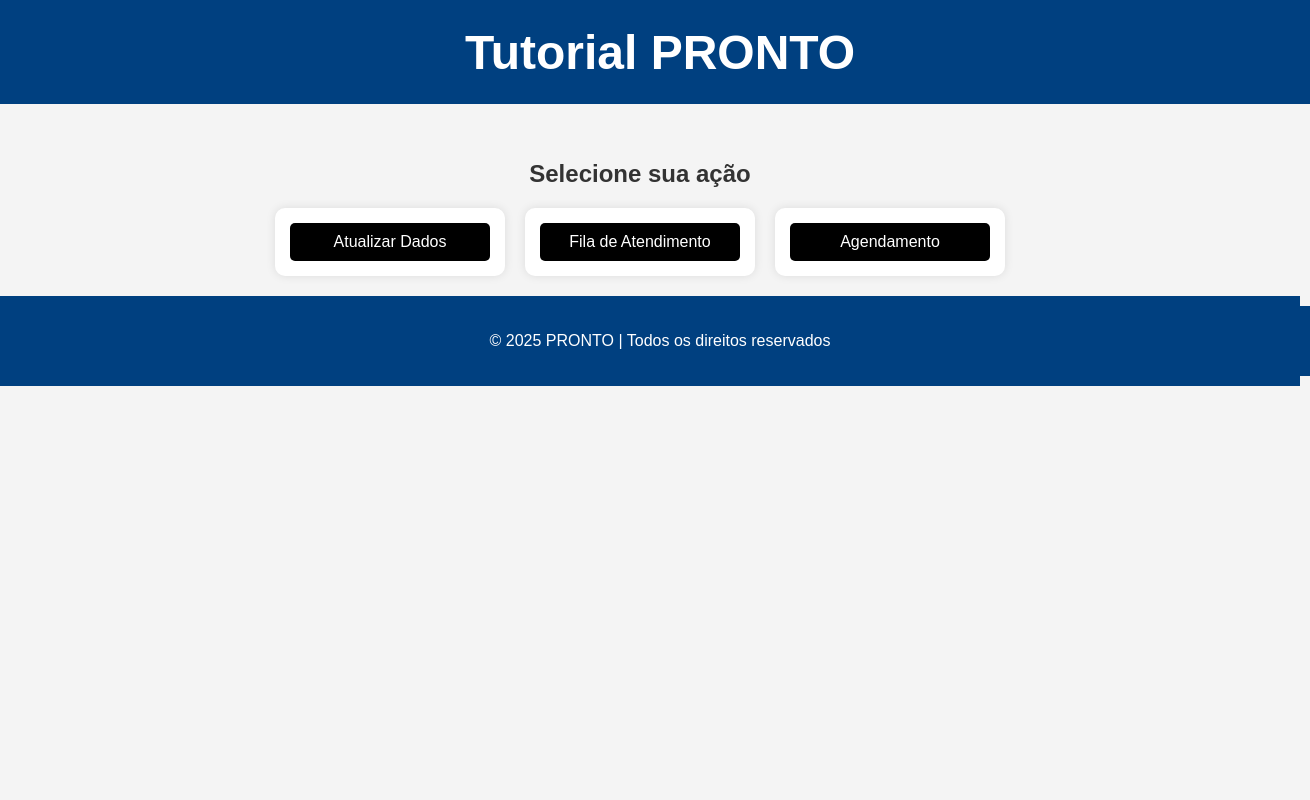
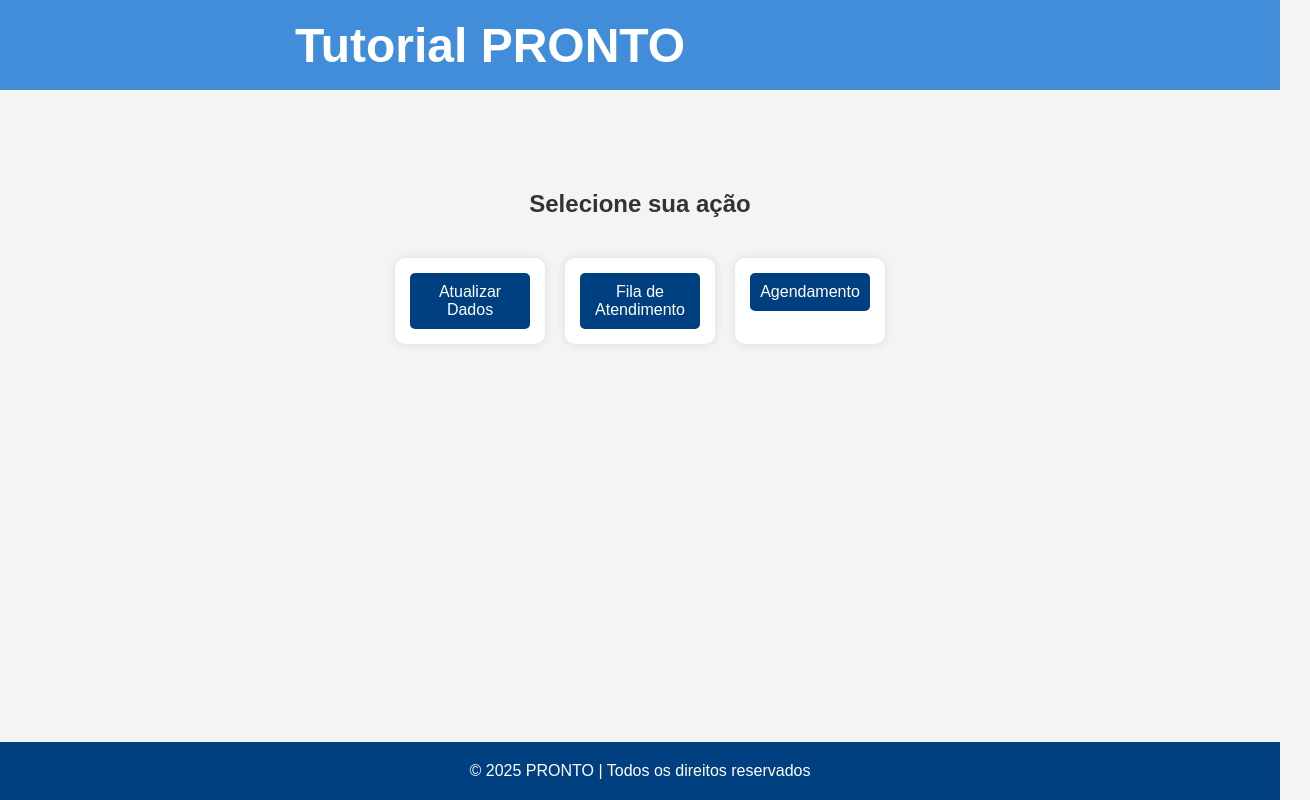
Before and after one commit to lidiane555/TutorialPronto, a plain HTML site: page cargos/medico.html in a window 1280 px wide. Shown: the whole page, 1310 px wide, since content can reach past the window. Drawn offline with Linux system fonts and the light colour scheme.

Commit message:
bug & feat: corrigir o footer descolado e a posição da logo. Adicionar estilização para ação.container

```diff
--- a/styles.css
+++ b/styles.css
@@ -1,48 +1,67 @@
-body {
-    font-family: Arial, sans-serif;
+* {
     margin: 0;
     padding: 0;
+    box-sizing: border-box;
+}
+
+html, body {
+    height: 100%;
+    padding-top: 50px;
+    display: flex;
+    flex-direction: column;
+    font-family: Arial, sans-serif;
     background-color: #f4f4f4;
     text-align: center;
-    padding-top: 70px;
-    margin-top: 70px;
-
 }
 
+
 header {
-    background: #004080;
+    background: #418dda;
     color: white;
     padding: 20px;
-    margin-bottom: 20px;
     position: fixed;
     top: 0;
     left: 0;
     width: 100%;
-    height: 8%;
+    height: 90px;
     z-index: 1000;
     display: flex;
-    justify-content: center;
+    justify-content: space-between;
     align-items: center;
     font-size: 24px;
 }
 
+header h1 {
+    flex: 1; /* Faz o título ocupar o espaço restante */
+    text-align: center; /* Centraliza o texto */
+    margin: 0; /* Remove margens padrão */
+    margin-left: -300px; /* Ajuste fino para centralizar visualmente */
+}
+
+main {
+    flex: 1;
+    margin-top: 70px;
+    display: flex;
+    flex-direction: column;
+    align-items: center;
+    justify-content: flex-start;
+}
 
 
-
-footer{
+footer {
     background: #004080;
     color: white;
     padding: 10px;
     text-align: center;
-    position: relative;
-    bottom: 0;
     width: 100%;
 }
 
+
 h2 {
     color: #333;
-    margin-top: 20px;
+    margin: 20px 0;
 }
+
 
 .cargos-container {
     display: flex;
@@ -52,6 +71,7 @@ h2 {
     margin: 20px;
 }
 
+
 .cargo {
     background: white;
     padding: 15px;
@@ -59,35 +79,22 @@ h2 {
     box-shadow: 0 0 10px rgba(0, 0, 0, 0.1);
     width: 200px;
     text-align: center;
+}
 
-}
 
 
 .cargo img {
     width: 100px;
     height: 100px;
     margin-bottom: 10px;
+    display: block;
+    margin-left: auto;
+    margin-right: auto;
 }
 
-.ação {
-    background: white;
-    padding: 15px;
-    border-radius: 10px;
-    box-shadow: 0 0 10px rgba(0, 0, 0, 0.1);
-    width: 200px;
-    text-align: center;
-
-}
-.ação-container {
-    display: flex;
-    flex-wrap: wrap;
-    justify-content: center;
-    gap: 20px;
-    margin: 20px;
-}
 
 button {
-    background: #000000;
+    background: #004080;
     color: white;
     border: none;
     padding: 10px;
@@ -99,23 +106,40 @@ button {
 
 button:hover {
     background: #5195fc;
+    transform: scale(1.10);
 }
+
+.ação-container {
+    display: flex;
+    flex-wrap: wrap;
+    justify-content: center;
+    gap: 20px;
+    margin: 20px;
+}
+
+
+.ação {
+    background: white;
+    padding: 15px;
+    border-radius: 10px;
+    box-shadow: 0 0 10px rgba(0, 0, 0, 0.1);
+    width: 150px; /* Ajuste o tamanho conforme necessário */
+    text-align: center;
+    cursor: pointer;
+    transition: transform 0.2s ease-in-out;
+}
+
 
 .imgPDF {
     width: 1200px;
     height: auto;
     margin-bottom: 10px;
+    display: block;
+    margin-left: auto;
+    margin-right: auto;
 }
 
-#content-Container {
-    display: flex;
-    flex-direction: column;
-    align-items: center;
-    justify-content: center;
-    margin-top: 20px;
-}
-
-/* Ajuste do tamanho da imagem para celular */
+/* Responsividade para celular */
 @media (max-width: 600px) {
     .imgPDF {
         width: 100%;
@@ -123,9 +147,9 @@ button:hover {
     }
 }
 
-/* Ajuste do tamanho da imagem para tablet */
+/* Responsividade para tablet */
 @media (min-width: 601px) and (max-width: 1024px) {
     .imgPDF {
-        width: 80%;
+        width: 100%;
     }
 }
```
